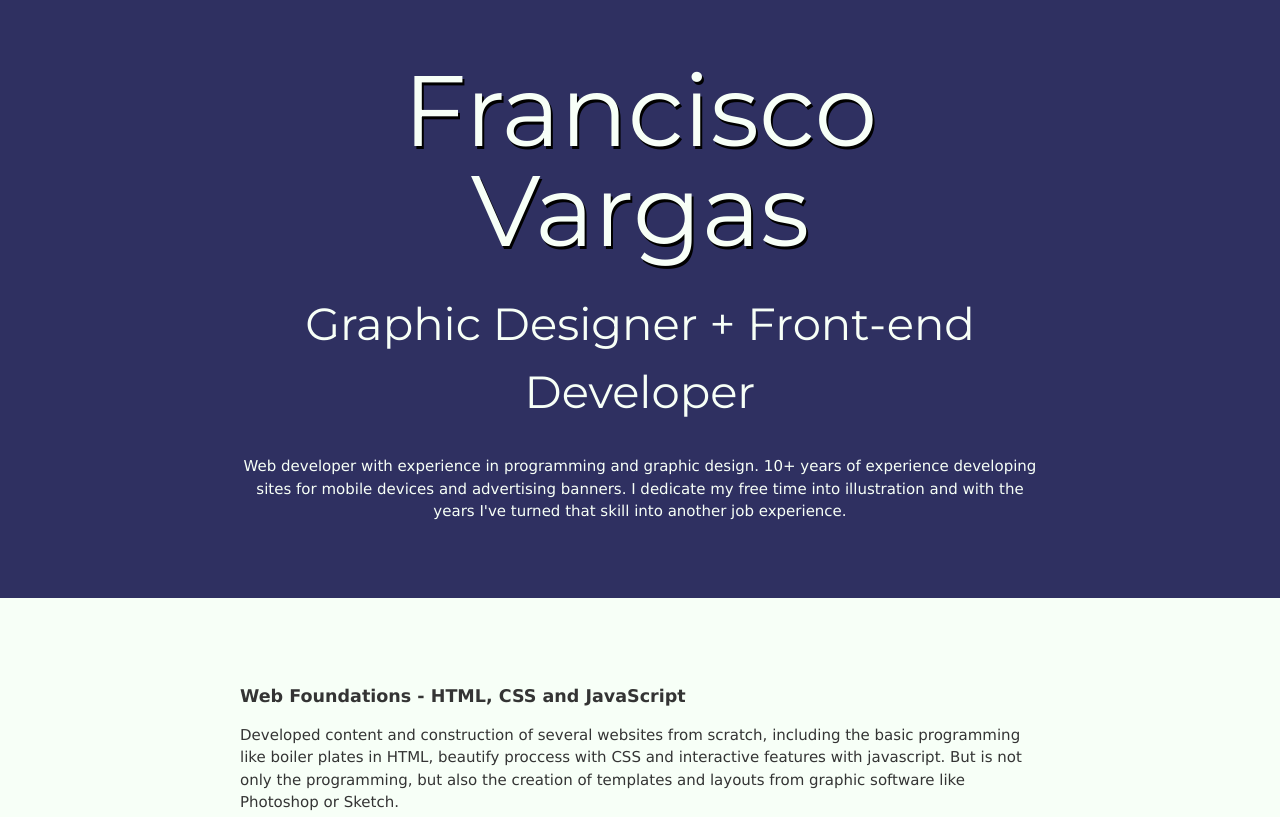
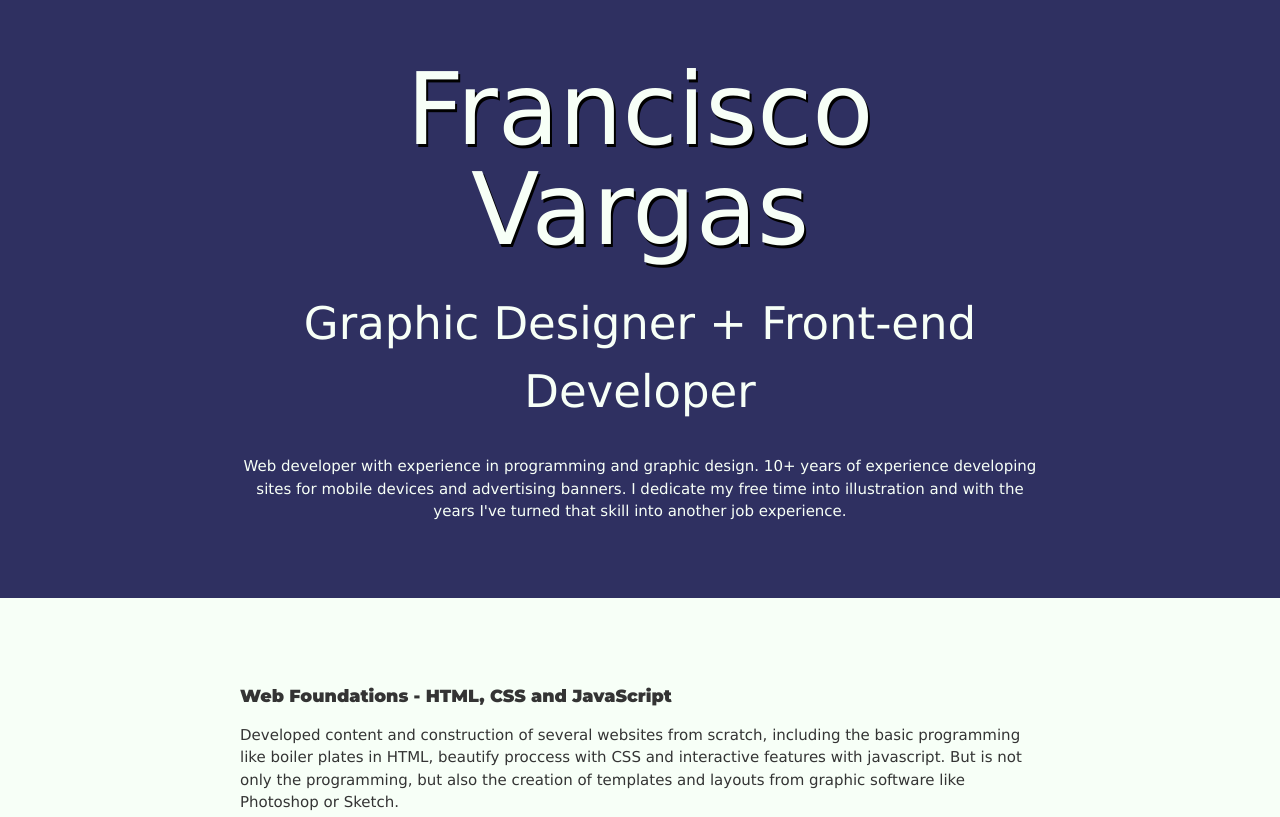
Before and after one commit to francisco-vargas/portfolio, a plain HTML site: page FVR-Portfolio/index.html in a window 1280 px wide. Shown: the top 817 px of the page. Drawn offline with Linux system fonts and the light colour scheme.

Commit message:
Update styles.css

```diff
--- a/FVR-Portfolio/css/styles.css
+++ b/FVR-Portfolio/css/styles.css
@@ -34,9 +34,12 @@ h2 {
      font-size: 45px;
 }
 h1, h2 {
-  font-family: 'Montserrat', sans-serif;
+  font-family: "Ubuntu" sans-serif;
   font-weight: 400;
   margin:0;
+}
+h3 {
+  font-family: 'Montserrat', sans-serif;
 }
 header h1 {
     text-shadow: 2px 3px black;
```
